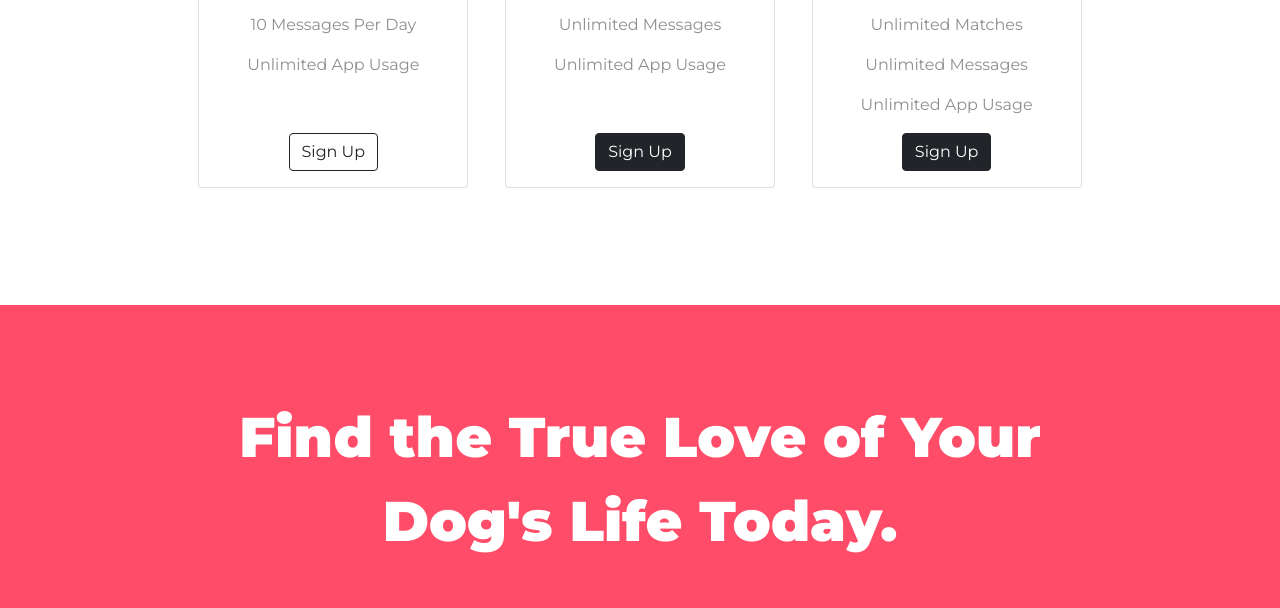
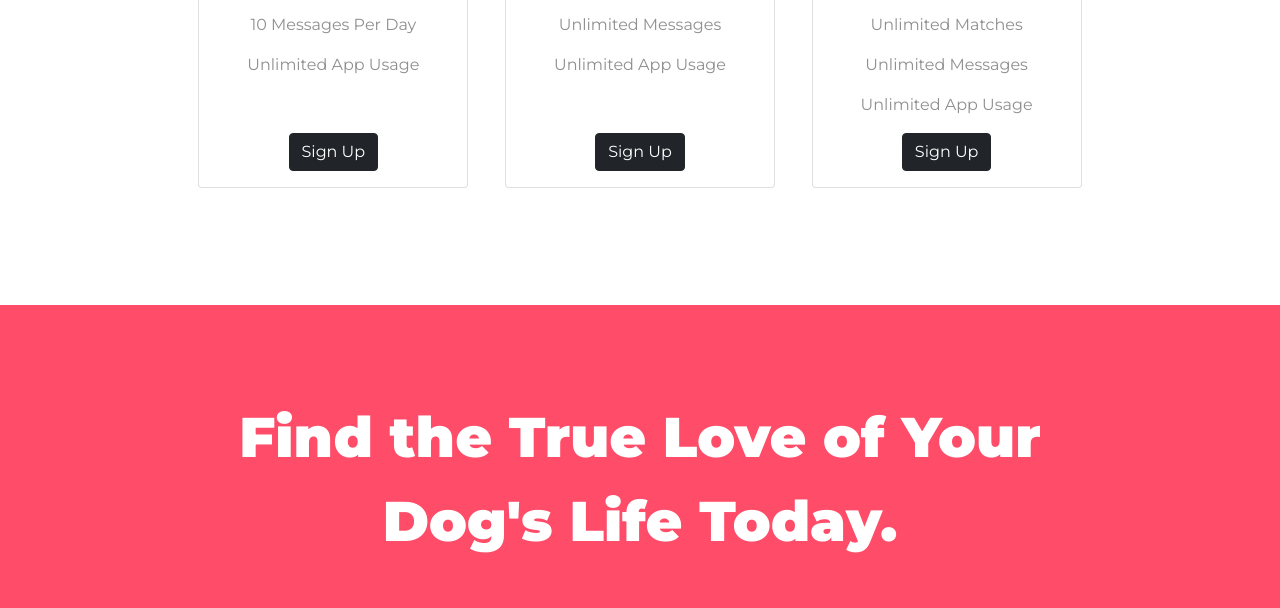
Before and after one commit to rajkhake77/TinDog, a plain HTML site: page index.html in a window 1280 px wide. Shown: the part 2180-2788 px from the top of the page. Drawn offline with nearby package versions, Linux system fonts and the light colour scheme.

Commit message:
btn-dark instead of btn-outlie-dark at 163

```diff
--- a/index.html
+++ b/index.html
@@ -160,7 +160,7 @@
               <p>10 Messages Per Day</p>
               <p>Unlimited App Usage</p>
               <p class="invisible">invisible text</p>
-              <button class="btn btn-large btn-block btn-outline-dark" type="button">Sign Up</button>
+              <button class="btn btn-large btn-block btn-dark" type="button">Sign Up</button>
 
             </div>
           </div>
```
